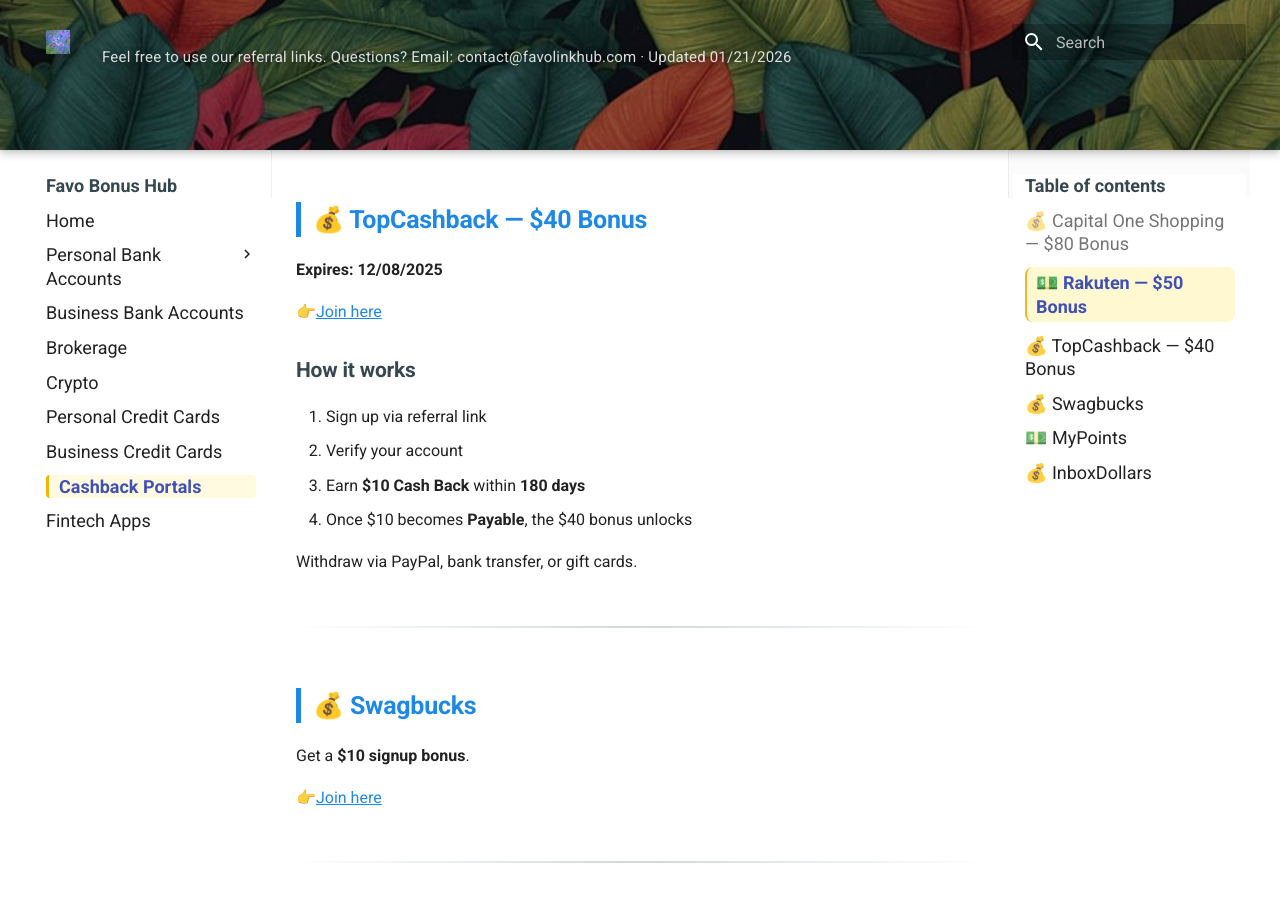
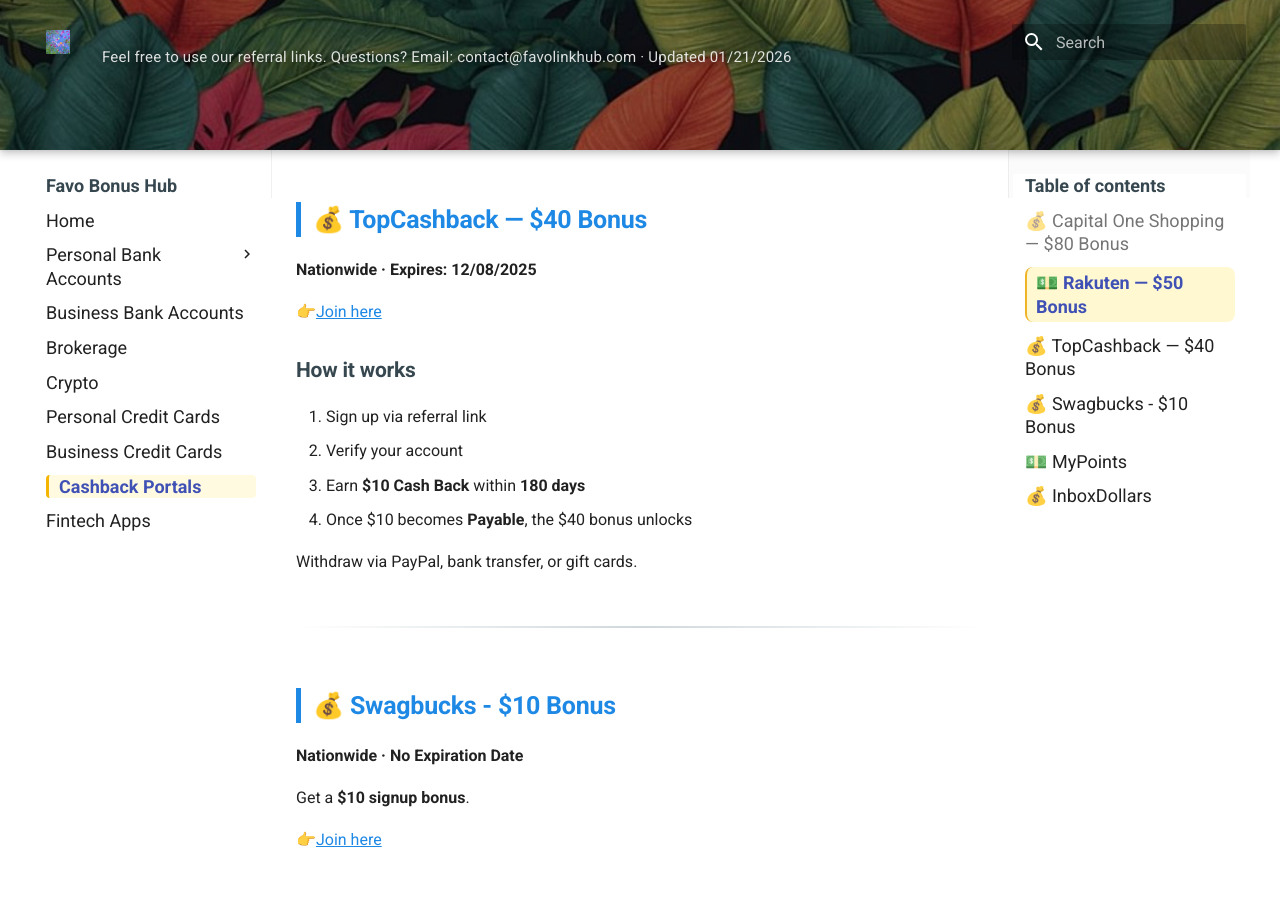
Before and after one commit to whispersofzephyr/favolinkhub-site, an MkDocs documentation site: the page built from docs/shopping-portals.md, in a window 1280 px wide and 900 px high, scrolled down 1468 px. Built offline with MkDocs 1.6.1 and Material for MkDocs 9.7.7, drawn with Linux system fonts in a browser that asks for light colours.

Commit message:
Update shopping-portals.md

```diff
--- a/docs/shopping-portals.md
+++ b/docs/shopping-portals.md
@@ -46,7 +46,7 @@ Earn a **$50 Cash Back bonus** after a qualifying purchase.
 ---
 
 ## 💰 TopCashback — $40 Bonus
-**Expires: 12/08/2025**
+**Nationwide · Expires: 12/08/2025**
 
 👉[Join here](https://www.topcashback.com/ref/favonianzs)
 
@@ -61,7 +61,8 @@ Withdraw via PayPal, bank transfer, or gift cards.
 
 ---
 
-## 💰 Swagbucks
+## 💰 Swagbucks - $10 Bonus
+**Nationwide · No Expiration Date**
 
 Get a **$10 signup bonus**.
 
```
